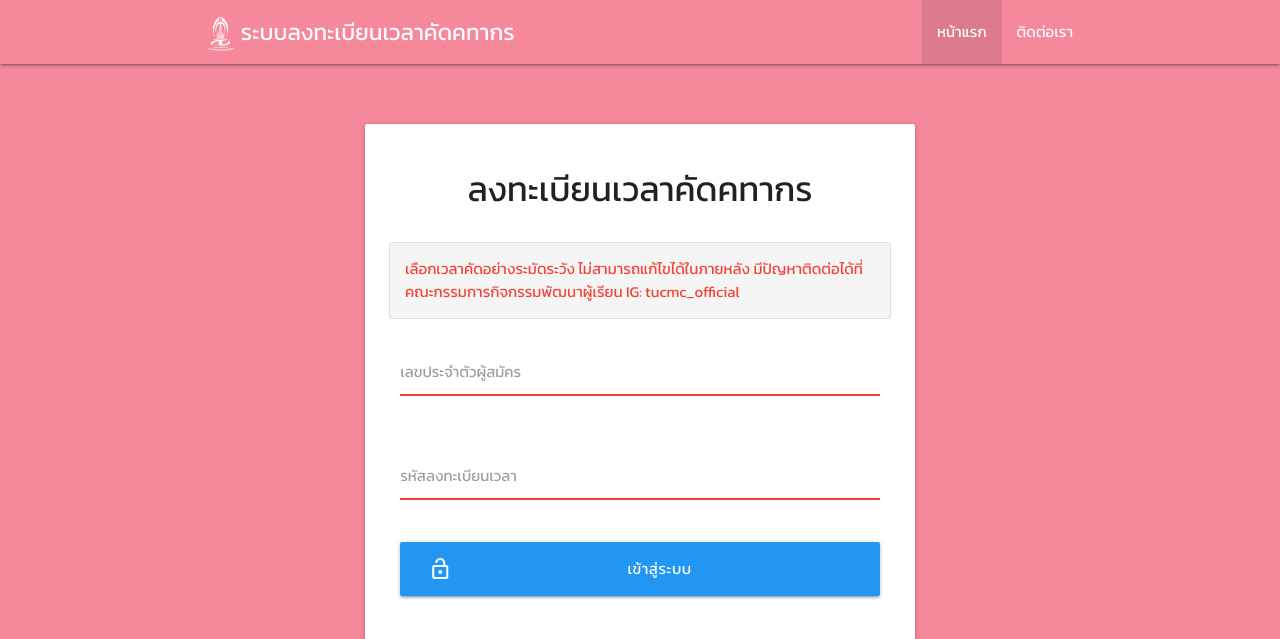
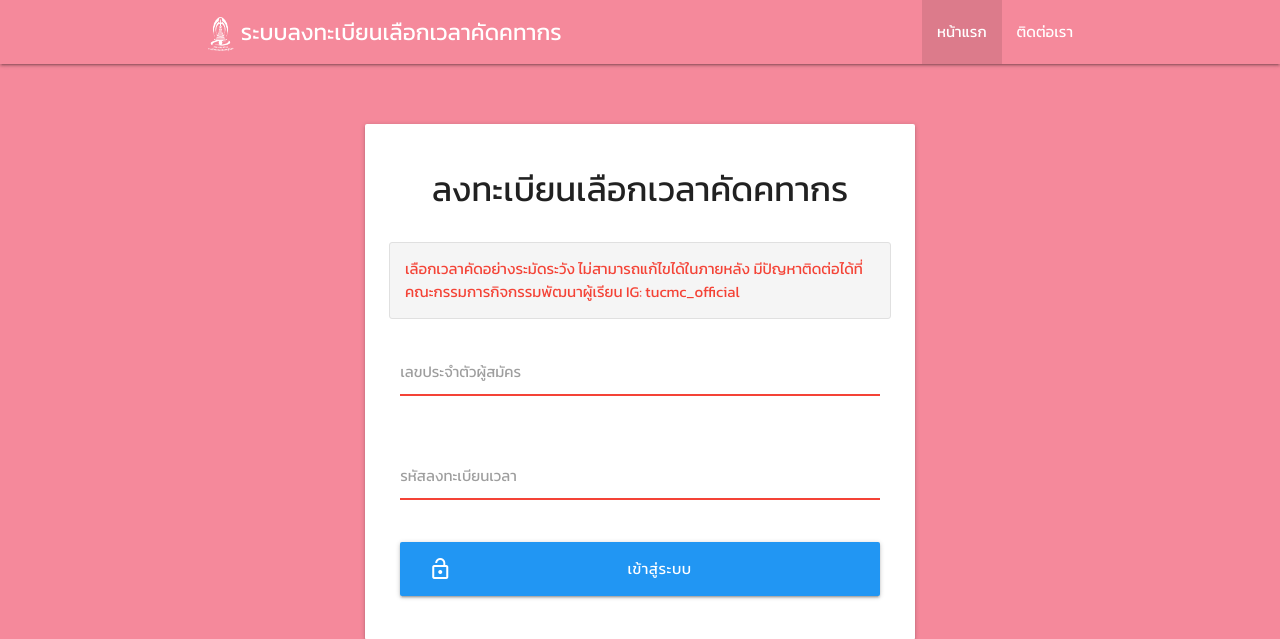
Before and after one commit to pryter/TUDM, a PHP site: page / in a window 1280 px wide. Shown: the top 639 px of the page. Run offline with PHP 8.4, Linux system fonts and the light colour scheme.

Commit message:
update users

```diff
--- a/index.php
+++ b/index.php
@@ -13,7 +13,7 @@ if(isset($_COOKIE["QUE"]))
     <link type="text/css" rel="stylesheet" href="css/extra.css"/>
     <meta name="viewport" content="width=device-width, initial-scale=1.0"/>
     <meta charset="UTF-8">
-    <title>ระบบลงทะเบียนเวลาการคัดคทากร</title>
+    <title>ระบบลงทะเบียนเลือกเวลาการคัดคทากร</title>
 </head>
 <body>
 <nav class="cpink" role="navigation">
@@ -21,7 +21,7 @@ if(isset($_COOKIE["QUE"]))
         <a class="brand-logo">
             <img src="images/TUCMC_logo.png" style="height: 35px;vertical-align: middle;margin-right: -13px">
             ระบบลงทะเบียน
-            <span class="hide-on-med-and-down" style="margin-left: -5px">เวลาคัดคทากร</span>
+            <span class="hide-on-med-and-down" style="margin-left: -5px">เลือกเวลาคัดคทากร</span>
         </a>
         <ul class="right hide-on-med-and-down">
             <li class="active"><a>หน้าแรก</a></li>
@@ -37,7 +37,7 @@ if(isset($_COOKIE["QUE"]))
 <main class="container">
     <div class="z-depth-1 card-panel codebox">
         <div class="row">
-            <h4 class="center">ลงทะเบียนเวลาคัดคทากร</h4>
+            <h4 class="center">ลงทะเบียนเลือกเวลาคัดคทากร</h4>
         </div>
         <div class="text-section grey lighten-4 red-text">
             เลือกเวลาคัดอย่างระมัดระวัง ไม่สามารถแก้ไขได้ในภายหลัง มีปัญหาติดต่อได้ที่คณะกรรมการกิจกรรมพัฒนาผู้เรียน IG: tucmc_official
```
Also changed, not shown: 2 other files.
